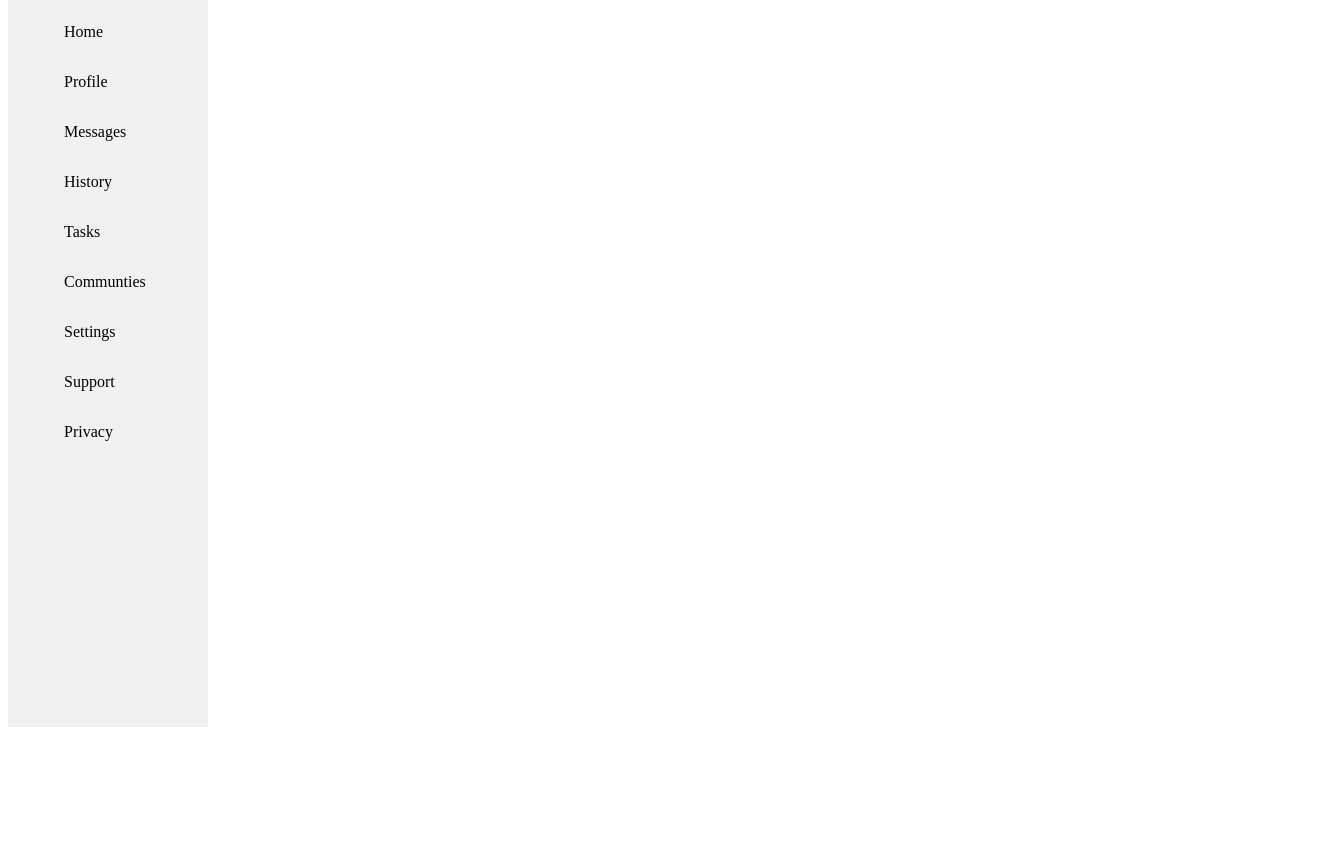
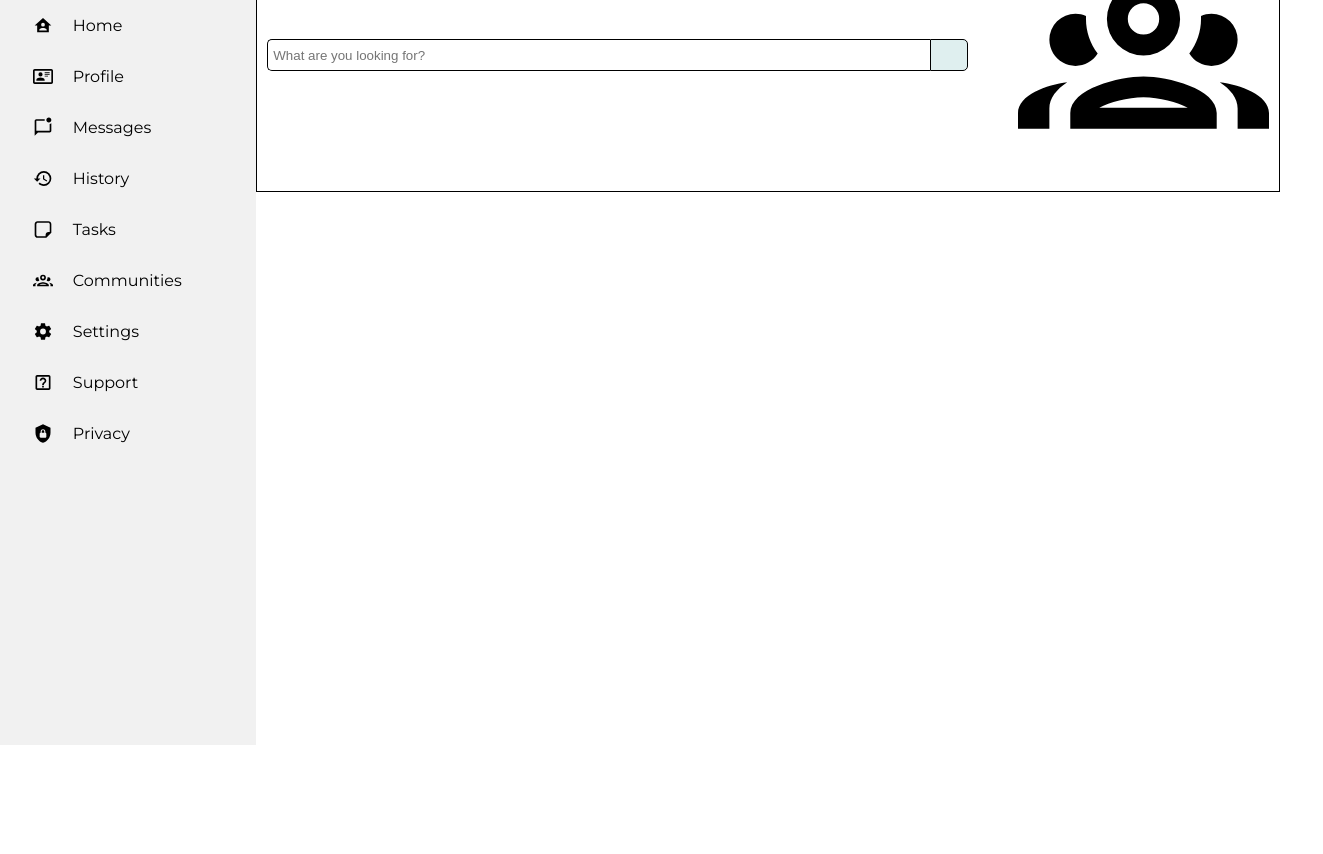
Before and after one commit to KushalPraja/TOP-AdminDash, a plain HTML site: page index.html in a window 1280 px wide. Shown: the part 81-935 px from the top of the page, 1323 px wide, since content can reach past the window. Before the commit the page ends 800 px from the top, so only its background shows below. Drawn offline with Linux system fonts and the light colour scheme.

Commit message:
added seach bar

```diff
--- a/index.html
+++ b/index.html
@@ -3,28 +3,76 @@
 <head>
     <meta charset="UTF-8">
     <meta name="viewport" content="width=device-width, initial-scale=1.0">
-    <title>Admin DashBoard</title>
+    <title>Admin Dashboard</title>
     <link rel="stylesheet" href="styles.css">
 </head>
 <body>
+    <div class="container">
+        <div class="sidebar">
+            <h2 style="font-family: Helvetica">Admin Dashboard</h2>
 
-    <div class="sidebar">
-        <h1>Dashboard</h1>
+            <ul>
 
-        <ul>
-            <li>Home </li>
-            <li>Profile</li>
-            <li>Messages</li>
-            <li>History</li>
-            <li>Tasks</li>
-            <li>Communties</li>
+                <li>
+                    <img src="icons/home-account.svg" alt="home">
+                    <p>Home</p>
+                </li>
 
-            <li>Settings</li>
-            <li>Support</li>
-            <li>Privacy</li>
+                <li>
+                    <img src="icons/card-account-details-outline.svg" alt="profile">
+                    <p>Profile</p>
+                </li>
+
+                <li>
+                    <img src="icons/message-badge-outline.svg" alt="users">
+                    <p>Messages</p>
+                </li>
+                <li>
+                    <img src="icons/history.svg" alt="history">
+                    <p>History</p>
+                </li>
+                <li>
+                    <img src="icons/sticker-outline.svg" alt="settings">
+                    <p>Tasks</p>
+                </li>
+                <li>
+                    <img src="icons/account-group-outline.svg">
+                    <p>Communities</p>
+                </li>
+                <li>
+                    <img src="icons/cog.svg" alt="settings">
+                    <p>Settings</p>
+                </li>
+                <li>
+                    <img src="icons/help-box-outline.svg" alt="support">
+                    <p>Support</p>
+                </li>
+                <li>
+                    <img src="icons/shield-lock.svg" alt="privacy">
+                    <p>Privacy</p>
+                </li>
+            </ul>
+        </div>
+
+        <div class="main">
+
+            <div class="topbar">
+                <div class="wrap">
+                    <div class="search">
+                       <input type="text" class="searchTerm" placeholder="What are you looking for?">
+                       <button type="submit" class="searchButton">
+                         <i class="fa fa-search"></i>
+                      </button>
+                    </div>
+                </div>
 
 
-        </ul>
+                <div class="user">
+                    <img src="icons/account-group-outline.svg" alt="user">
+                    <p>Admin</p>
+                </div>
+            </div>
+        </div>
     </div>
 </body>
 </html>
--- a/styles.css
+++ b/styles.css
@@ -1,22 +1,55 @@
 /* The side navigation menu */
+@import url('https://fonts.googleapis.com/css2?family=Montserrat');
+
+body {
+    margin: 0px;
+    padding: 0px;
+
+  }
+
+/* Define the grid container */
+.container {
+  display: grid;
+  grid-template-columns: 1fr 4fr; /* Adjust the columns as needed */
+  grid-template-rows: auto;
+}
+
 .sidebar {
+    grid-column: 1 / 2; /* Place the sidebar in the first column */
+    grid-row: 1 / 2; /* Place the sidebar in the first row */
+    background-color: #f1f1f1;
+    height: 100vh;
+    text-align: center;
+    padding: 5%;
+}
+
+ul{
+    list-style: none;
+    padding: 0;
     margin: 0;
-    padding: 0;
-    width: 200px;
-    background-color: #f1f1f1;
-    position: fixed;
-    height: 100%;
-    overflow: auto;
-  }
+}
 
   /* Sidebar links */
   .sidebar li {
-    display: block;
+    display: flex;
     color: black;
-    padding: 16px;
-    text-decoration: none;
+
+    font-family: 'Montserrat', Courier, monospace;
   }
 
+  .sidebar li p{
+    display: flex;
+    justify-self: center;
+    align-self: center;
+  }
+
+  .sidebar li img {
+    width: 20px;
+    height: auto;
+    margin-right: 20px;
+    margin-left: 20px;
+
+  }
   /* Active/current link */
   .sidebar li.active {
     background-color: #04AA6D;
@@ -25,8 +58,8 @@
 
   /* Links on mouse-over */
   .sidebar li:hover:not(.active) {
-    background-color: #555;
-    color: white;
+    background-color: #878787;
+
   }
 
 
@@ -48,3 +81,67 @@
       float: none;
     }
   }
+
+
+/** main content */
+
+.topbar{
+
+    text-align: center;
+    padding: 1%;
+    display: flex;
+    align-items: center;
+    border: 1px solid black;
+
+    justify-content: space-between;
+
+}
+.main{
+    display: grid;
+    grid-template-rows: 1fr 2fr 4fr;
+}
+
+.search {
+  width: 100%;
+  position: relative;
+  display: flex;
+
+}
+
+.searchTerm {
+  width: 100%;
+  border: 1px solid #000000;
+  border-right: none;
+  padding: 5px;
+  height: 20px;
+  border-radius: 5px 0 0 5px;
+  outline: none;
+  color: #9DBFAF;
+}
+
+.searchTerm:focus{
+  color: #000000;
+}
+
+.searchButton {
+    width: 40px;
+  border: 1px solid #000000;
+  background: #dfefef;
+  text-align: center;
+  color: #fff;
+  border-radius: 0 5px 5px 0;
+  cursor: pointer;
+  font-size: 20px;
+}
+
+/*Resize the wrap to see the search bar change!*/
+.wrap{
+    width: 70%;
+}
+
+/* Style the user photo */
+.user{
+    width:25%;
+    gap: 10px;
+    display: flex;
+}
```
Also changed, not shown: icons/account-group-outline.svg (added), icons/bell-badge.svg (added), icons/card-account-details-outline.svg (added), icons/cog.svg (added), icons/help-box-outline.svg (added), icons/history.svg (added), icons/home-account.svg (added), icons/magnify.svg (added), icons/message-badge-outline.svg (added), icons/shield-lock.svg (added), icons/sticker-outline.svg (added).
